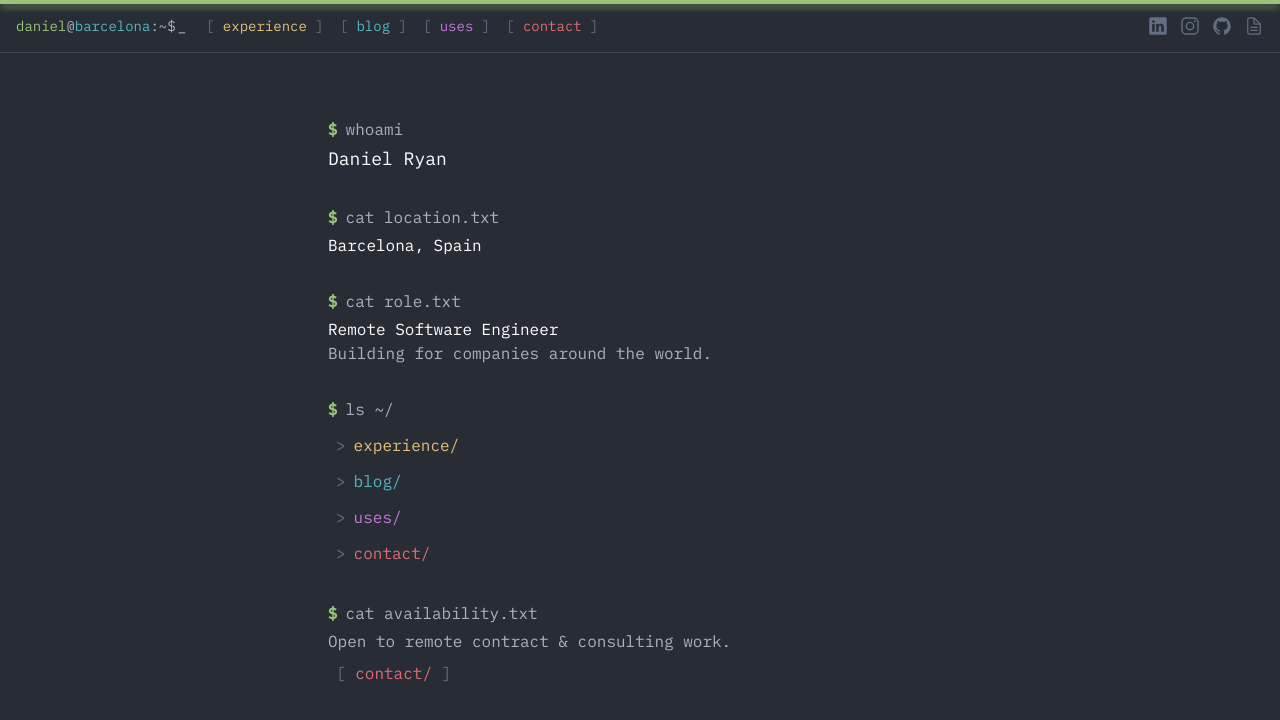
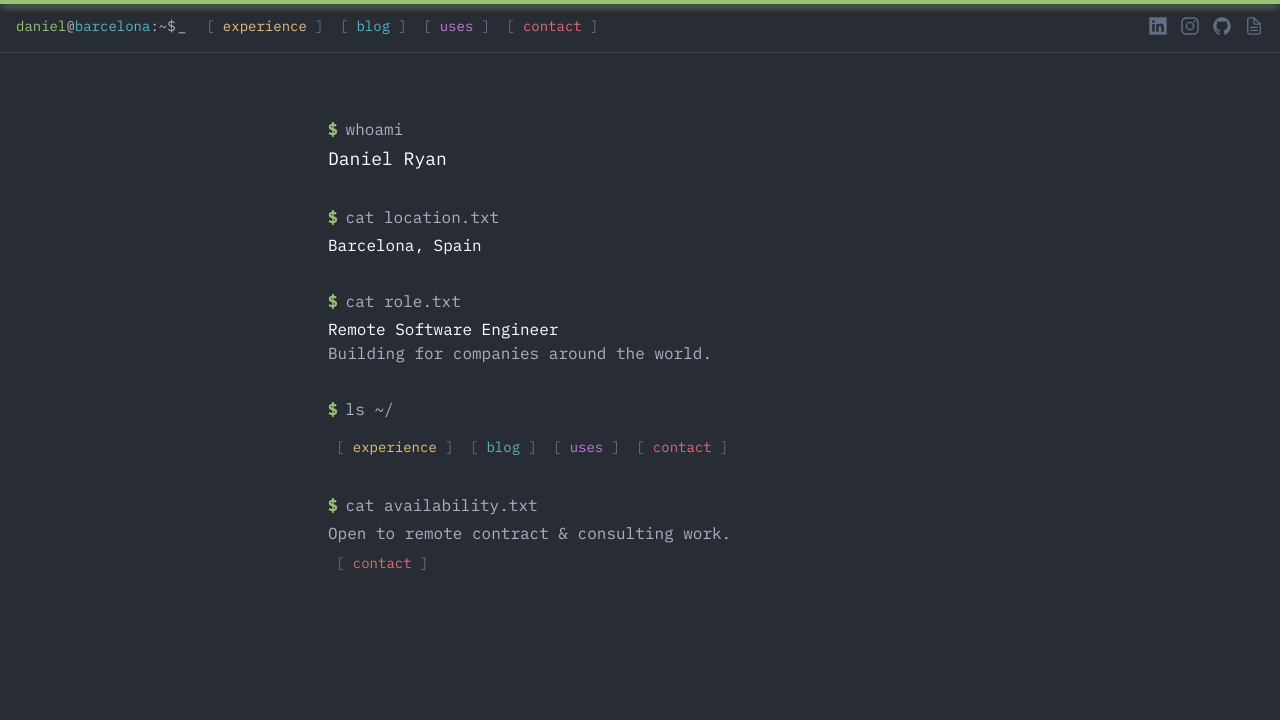
Before and after one commit to dcryan/personal-website, a Next.js app: page / in a window 1280 px wide. Shown: the top 720 px of the page. Built offline with nearby package versions, Linux system fonts and the light colour scheme.

Commit message:
refactor(home): restyle nav links and contact CTA to bracket notation, smooth social icon hover

```diff
--- a/src/app/page.tsx
+++ b/src/app/page.tsx
@@ -63,35 +63,39 @@ export default function Home() {
           <div className="mt-2 space-y-1">
             <Link
               href="/experience"
-              className="flex items-center gap-2 hover:bg-onedark-currentline px-2 py-1 transition-colors animate-fade-in"
+              className="group inline-block px-2 py-1 text-sm transition-colors animate-fade-in"
               style={{ animationDelay: "3.8s" }}
             >
-              <span className="text-onedark-gutter">{">"}</span>
-              <span className="text-onedark-yellow">experience/</span>
+              <span className="text-onedark-gutter group-hover:text-onedark-yellow transition-colors">[</span>
+              <span className="text-onedark-yellow"> experience </span>
+              <span className="text-onedark-gutter group-hover:text-onedark-yellow transition-colors">]</span>
             </Link>
             <Link
               href="/blog"
-              className="flex items-center gap-2 hover:bg-onedark-currentline px-2 py-1 transition-colors animate-fade-in"
+              className="group inline-block px-2 py-1 text-sm transition-colors animate-fade-in"
               style={{ animationDelay: "3.85s" }}
             >
-              <span className="text-onedark-gutter">{">"}</span>
-              <span className="text-onedark-blue">blog/</span>
+              <span className="text-onedark-gutter group-hover:text-onedark-blue transition-colors">[</span>
+              <span className="text-onedark-blue"> blog </span>
+              <span className="text-onedark-gutter group-hover:text-onedark-blue transition-colors">]</span>
             </Link>
             <Link
               href="/uses"
-              className="flex items-center gap-2 hover:bg-onedark-currentline px-2 py-1 transition-colors animate-fade-in"
+              className="group inline-block px-2 py-1 text-sm transition-colors animate-fade-in"
               style={{ animationDelay: "3.875s" }}
             >
-              <span className="text-onedark-gutter">{">"}</span>
-              <span className="text-onedark-purple">uses/</span>
+              <span className="text-onedark-gutter group-hover:text-onedark-purple transition-colors">[</span>
+              <span className="text-onedark-purple"> uses </span>
+              <span className="text-onedark-gutter group-hover:text-onedark-purple transition-colors">]</span>
             </Link>
             <Link
               href="/contact"
-              className="flex items-center gap-2 hover:bg-onedark-currentline px-2 py-1 transition-colors animate-fade-in"
+              className="group inline-block px-2 py-1 text-sm transition-colors animate-fade-in"
               style={{ animationDelay: "3.9s" }}
             >
-              <span className="text-onedark-gutter">{">"}</span>
-              <span className="text-onedark-red">contact/</span>
+              <span className="text-onedark-gutter group-hover:text-onedark-red transition-colors">[</span>
+              <span className="text-onedark-red"> contact </span>
+              <span className="text-onedark-gutter group-hover:text-onedark-red transition-colors">]</span>
             </Link>
           </div>
         </nav>
@@ -108,11 +112,11 @@ export default function Home() {
             <p className="text-onedark-fg mt-1">Open to remote contract &amp; consulting work.</p>
             <Link
               href="/contact"
-              className="hover:bg-onedark-currentline px-2 py-1 transition-colors mt-1 inline-block"
+              className="group inline-block px-2 py-1 text-sm transition-colors mt-1"
             >
-              <span className="text-onedark-gutter">[</span>
-              <span className="text-onedark-red"> contact/ </span>
-              <span className="text-onedark-gutter">]</span>
+              <span className="text-onedark-gutter group-hover:text-onedark-red transition-colors">[</span>
+              <span className="text-onedark-red"> contact </span>
+              <span className="text-onedark-gutter group-hover:text-onedark-red transition-colors">]</span>
             </Link>
           </div>
         </div>
--- a/src/components/Header.tsx
+++ b/src/components/Header.tsx
@@ -58,7 +58,7 @@ export default function Header({ barColor }: HeaderProps) {
               </Link>
             </div>
           </div>
-          <div className="flex items-center text-xl text-onedark-gutter gap-3">
+          <div className="flex items-center text-xl text-onedark-gutter gap-3 [&>a]:transition-colors">
             <a
               target="_blank"
               rel="noopener noreferrer"
```
